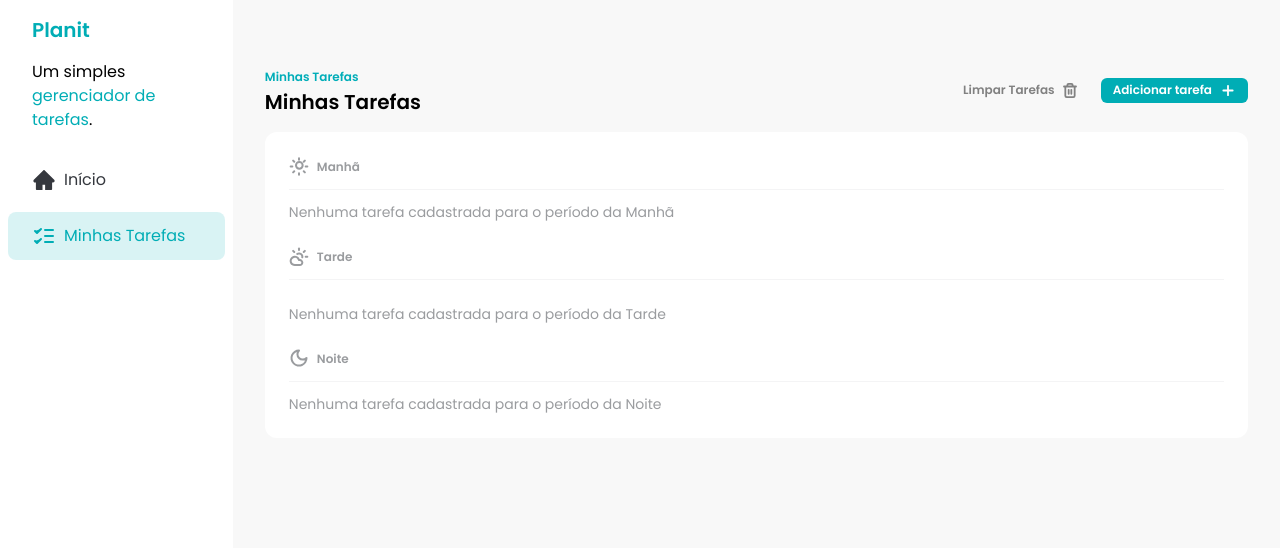
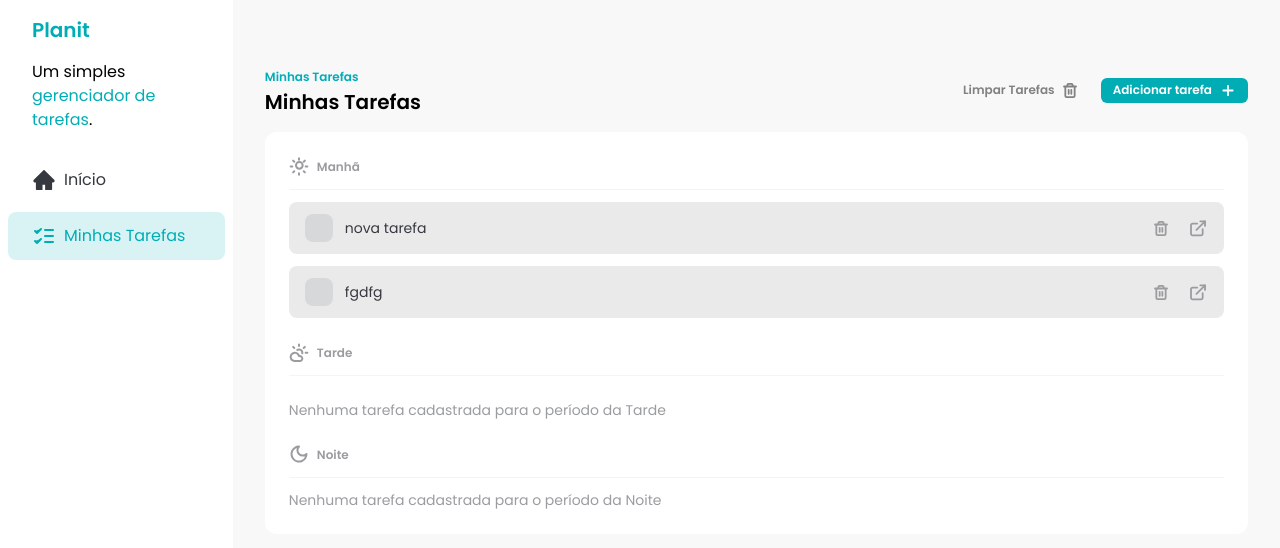
Before and after one commit to HiagoSilvaAnjos/Planit, a React (Vite) app: page / in a window 1280 px wide. Shown: the top 548 px of the page. Built offline with nearby package versions, Linux system fonts and the light colour scheme; data requests are answered from the project's data file.

Commit message:
feat: add react query to our application

```diff
--- a/db.json
+++ b/db.json
@@ -1,3 +1,18 @@
 {
-  "tasks": []
+  "tasks": [
+    {
+      "id": "24906e3e-2d15-431a-aa66-f98b4628f439",
+      "title": "nova tarefa",
+      "time": "morning",
+      "description": "dgfg",
+      "status": "not_started"
+    },
+    {
+      "id": "26b11755-bc07-43ff-8903-c10e7298dfe1",
+      "title": "fgdfg",
+      "time": "morning",
+      "description": "dfgdfg",
+      "status": "not_started"
+    }
+  ]
 }
--- a/src/components/AddTaskDialog/AddTaskDialog.tsx
+++ b/src/components/AddTaskDialog/AddTaskDialog.tsx
@@ -8,37 +8,52 @@ import TimeSelect from "../TimeSelect/TimeSelect";
 import { v4 as uuidv4 } from "uuid";
 import { LoaderIcon } from "../../assets/IconsComponents";
 import { useForm } from "react-hook-form";
+import { useMutation, useQueryClient } from "@tanstack/react-query";
+import { toast } from "sonner";
 interface AddTaskDialogProps {
   isOpen: boolean;
   DialogClose: () => void;
-  AddTaskError: () => void;
-  AddTaskSuccess: (task: {
-    id: string;
-    title: string;
-    description: string;
-    time: "morning" | "afternoon" | "evening";
-    status: "not_started" | "in_progress" | "done";
-  }) => void;
 }
 interface FormData {
   title: string;
   time: "morning" | "afternoon" | "evening";
   description: string;
 }
-const AddTaskDialog = ({
-  isOpen,
-  DialogClose,
-  AddTaskSuccess,
-  AddTaskError,
-}: AddTaskDialogProps) => {
+
+interface Task {
+  id: string;
+  title: string;
+  description: string;
+  time: "morning" | "afternoon" | "evening";
+  status: "not_started" | "in_progress" | "done";
+}
+const AddTaskDialog = ({ isOpen, DialogClose }: AddTaskDialogProps) => {
   const nodeRef = useRef<HTMLDivElement | null>(null);
 
   const {
     register,
     handleSubmit,
     reset,
-    formState: { errors, isSubmitting },
+    formState: { errors },
   } = useForm<FormData>();
+
+  const queryClient = useQueryClient();
+  const { mutate, isPending } = useMutation({
+    mutationKey: ["addTask"],
+    mutationFn: async (newTask: Task) => {
+      const response = await fetch("http://localhost:3000/tasks", {
+        method: "POST",
+        headers: { "Content-Type": "application/json" },
+        body: JSON.stringify(newTask),
+      });
+
+      if (!response.ok) {
+        throw new Error();
+      }
+
+      return newTask;
+    },
+  });
 
   const handleSaveClick = async (data: FormData) => {
     const newTask = {
@@ -49,24 +64,23 @@ const AddTaskDialog = ({
       status: "not_started" as const,
     };
 
-    const response = await fetch("http://localhost:3000/tasks", {
-      method: "POST",
-      headers: { "Content-Type": "application/json" },
-      body: JSON.stringify(newTask),
+    mutate(newTask, {
+      onSuccess: (newTask) => {
+        queryClient.setQueryData(["tasks"], (currentTasks: Task[]) => {
+          return [...currentTasks, newTask];
         });
-
-    if (!response.ok) {
-      return AddTaskError();
-    }
-
-    AddTaskSuccess(newTask);
+        toast.success("Tarefa Adicionada com sucesso!");
         reset({
           title: "",
           time: "morning",
           description: "",
         });
-
         DialogClose();
+      },
+      onError: () => {
+        toast.error("Erro ao adicionar tarefa. Por favor, tente novamente.");
+      },
+    });
   };
 
   return (
@@ -102,7 +116,7 @@ const AddTaskDialog = ({
                         value.trim() ? true : "Título não pode estar vazio!",
                     })}
                     errorMessage={errors.title?.message}
-                    disabled={isSubmitting}
+                    disabled={isPending}
                   />
 
                   <TimeSelect
@@ -111,7 +125,7 @@ const AddTaskDialog = ({
                       required: "Horário é obrigatório",
                     })}
                     errorMessage={errors.time?.message}
-                    disabled={isSubmitting}
+                    disabled={isPending}
                   />
 
                   <Input
@@ -124,7 +138,7 @@ const AddTaskDialog = ({
                         value.trim() ? true : "Descrição não pode estar vazia!",
                     })}
                     errorMessage={errors.description?.message}
-                    disabled={isSubmitting}
+                    disabled={isPending}
                   />
 
                   <div className="flex gap-3">
@@ -140,7 +154,7 @@ const AddTaskDialog = ({
                       className="w-full"
                       color="secondary"
                       size="large"
-                      disabled={isSubmitting}
+                      disabled={isPending}
                       type="button"
                     >
                       Cancelar
@@ -148,10 +162,10 @@ const AddTaskDialog = ({
                     <Button
                       className="w-full"
                       size="large"
-                      disabled={isSubmitting}
+                      disabled={isPending}
                       type="submit"
                     >
-                      {isSubmitting ? (
+                      {isPending ? (
                         <LoaderIcon className="animate-spin text-brand-white" />
                       ) : (
                         "Salvar"
--- a/src/components/TaskItem/TaskItem.tsx
+++ b/src/components/TaskItem/TaskItem.tsx
@@ -1,4 +1,3 @@
-import { useState } from "react";
 import {
   CheckIcon,
   DetailsIcon,
@@ -7,6 +6,8 @@ import {
 } from "../../assets/IconsComponents";
 import Button from "../Button/Button";
 import { Link } from "react-router-dom";
+import { useMutation, useQueryClient } from "@tanstack/react-query";
+import { toast } from "sonner";
 
 export interface Task {
   id: string;
@@ -19,31 +20,35 @@ export interface Task {
 export interface TaskItemProps {
   task: Task;
   handleCheckboxClick?: (id: string) => void;
-  onDeleteSuccess: (taskId: string) => void;
-  onDeleteError: () => void;
 }
 
-const TaskItem = ({
-  task,
-  handleCheckboxClick,
-  onDeleteSuccess,
-  onDeleteError,
-}: TaskItemProps) => {
-  const [deleteTaskisLoading, setDeleteTaskisLoading] = useState(false);
+const TaskItem = ({ task, handleCheckboxClick }: TaskItemProps) => {
+  const queryClient = useQueryClient();
+  const { mutate, isPending } = useMutation({
+    mutationKey: ["deleteTask", task.id],
+    mutationFn: async () => {
+      const response = await fetch(`http://localhost:3000/tasks/${task.id}`, {
+        method: "DELETE",
+      });
+
+      if (!response.ok) {
+        throw new Error();
+      }
+    },
+  });
 
   const handleDeleteTaskClick = async () => {
-    setDeleteTaskisLoading(true);
-    const response = await fetch(`http://localhost:3000/tasks/${task.id}`, {
-      method: "DELETE",
+    mutate(undefined, {
+      onSuccess: () => {
+        queryClient.setQueryData(["tasks"], (currentTasks: Task[]) => {
+          return currentTasks.filter((oldTask) => oldTask.id !== task.id);
+        });
+        toast.success("Tarefa removida com sucesso!");
+      },
+      onError: () => {
+        toast.error("Erro ao deletar tarefa. Por favor, tente novamente.");
+      },
     });
-
-    if (!response.ok) {
-      setDeleteTaskisLoading(false);
-      return onDeleteError();
-    }
-
-    onDeleteSuccess(task.id);
-    setDeleteTaskisLoading(false);
   };
 
   const getStatusClasses = () => {
@@ -84,13 +89,13 @@ const TaskItem = ({
 
       <div className="flex items-center justify-center gap-2">
         <Button
-          disabled={deleteTaskisLoading}
+          disabled={isPending}
           color="ghost"
           onClick={() => {
             handleDeleteTaskClick();
           }}
         >
-          {deleteTaskisLoading ? (
+          {isPending ? (
             <LoaderIcon className="animate-spin text-brand-dark-gray" />
           ) : (
             <TrashIcon className="text-brand-text-gray" />
--- a/src/pages/TaskDetails/taskDetails.tsx
+++ b/src/pages/TaskDetails/taskDetails.tsx
@@ -1,4 +1,3 @@
-import { useEffect, useState } from "react";
 import { Link, useNavigate, useParams } from "react-router-dom";
 import Sidebar from "../../components/Sidebar/Sidebar";
 import {
@@ -12,6 +11,7 @@ import Input from "../../components/Input/Input";
 import TimeSelect from "../../components/TimeSelect/TimeSelect";
 import { toast } from "sonner";
 import { useForm } from "react-hook-form";
+import { useMutation, useQuery, useQueryClient } from "@tanstack/react-query";
 
 interface TaskProps {
   id: string;
@@ -20,86 +20,121 @@ interface TaskProps {
   time: "morning" | "afternoon" | "evening";
   status: "not_started" | "in_progress" | "done";
 }
+interface FormData {
+  title: string;
+  time: "morning" | "afternoon" | "evening";
+  description: string;
+}
 
 const TaskDetails = () => {
-  const [task, setTask] = useState<TaskProps>();
-  const [deleteIsLoading, setDeleteTaskisLoading] = useState<boolean>(false);
   const navigate = useNavigate();
   const { taskId } = useParams();
   const {
     register,
     handleSubmit,
     reset,
-    formState: { errors, isSubmitting },
+    formState: { errors },
   } = useForm<FormData>();
-
-  interface FormData {
-    title: string;
-    time: "morning" | "afternoon" | "evening";
-    description: string;
-  }
 
   const handleBackClick = () => {
     navigate(-1);
   };
 
-  const handleSaveClick = async (data: FormData) => {
-    console.log(data);
+  const queryClient = useQueryClient();
+
+  const { data: task } = useQuery({
+    queryKey: ["task", taskId],
+    queryFn: async () => {
+      const response = await fetch(`http://localhost:3000/tasks/${taskId}`, {
+        method: "GET",
+      });
+
+      const taskData = await response.json();
+      reset({
+        title: taskData.title,
+        time: taskData.time,
+        description: taskData.description,
+      });
+
+      return taskData;
+    },
+  });
+
+  const { mutate: updateTask, isPending: updateTaskIsPending } = useMutation({
+    mutationKey: ["updateTask", taskId],
+    mutationFn: async (newTask: FormData) => {
       const response = await fetch(`http://localhost:3000/tasks/${taskId}`, {
         method: "PATCH",
         headers: { "Content-Type": "application/json" },
         body: JSON.stringify({
-        title: data.title.trim(),
-        time: data.time,
-        description: data.description.trim(),
+          title: newTask.title,
+          time: newTask.time,
+          description: newTask.description,
         }),
       });
 
       if (!response.ok) {
-      return toast.error("Erro ao salvar tarefa. Por favor, tente novamente.");
+        throw new Error();
       }
 
-    const newTask: TaskProps = await response.json();
-    setTask(newTask);
-    toast.success("Tarefa salva com sucesso!");
-  };
+      const updatedTask = await response.json();
+      queryClient.setQueryData(["tasks"], (currentTasks: TaskProps[]) => {
+        currentTasks.map((task) => {
+          if (task.id === taskId) {
+            return updatedTask;
+          }
+          return task;
+        });
+      });
+    },
+  });
 
-  const handleDeleteTaskClick = async () => {
-    setDeleteTaskisLoading(true);
+  const { mutate: deleteTask, isPending: deleteTaskIsPending } = useMutation({
+    mutationKey: ["deleteTask", taskId],
+    mutationFn: async () => {
       const response = await fetch(`http://localhost:3000/tasks/${taskId}`, {
         method: "DELETE",
       });
 
       if (!response.ok) {
-      setDeleteTaskisLoading(false);
-      return toast.error("Erro ao deletar tarefa. Por favor, tente novamente.");
+        throw new Error();
       }
 
-    toast.success("Tarefa deletada com sucesso!");
-    navigate("/");
-    setDeleteTaskisLoading(false);
-  };
+      const taskDeleted = await response.json();
+      queryClient.setQueryData(["tasks"], (currentTasks: TaskProps[]) => {
+        return currentTasks.filter((oldTask) => oldTask.id !== taskDeleted.id);
+      });
+    },
+  });
 
-  useEffect(() => {
-    const fetchData = async () => {
-      const response = await fetch(`http://localhost:3000/tasks/${taskId}`, {
-        method: "GET",
-      });
-      const taskData = await response.json();
-      setTask(taskData);
-      reset({
-        title: taskData.title,
-        time: taskData.time,
-        description: taskData.description,
+  const handleSaveClick = async (data: FormData) => {
+    updateTask(data, {
+      onSuccess: () => {
+        toast.success("Tarefa salva com sucesso!");
+        queryClient.setQueryData(["task", taskId], data);
+      },
+      onError: () => {
+        toast.error("Erro ao salvar tarefa. Por favor, tente novamente.");
+      },
     });
   };
 
-    fetchData();
-  }, [taskId, reset]);
+  const handleDeleteTaskClick = async () => {
+    deleteTask(undefined, {
+      onSuccess: () => {
+        toast.success("Tarefa deletada com sucesso!");
+        navigate("/");
+      },
+      onError: () => {
+        toast.error("Erro ao deletar tarefa. Por favor, tente novamente.");
+      },
+    });
+  };
 
   return (
     <div className="flex">
       <Sidebar />
+
       <div className="w-full space-y-6 px-8 py-16">
         <div className="flex w-full items-center justify-between">
           <div>
@@ -127,9 +162,9 @@ const TaskDetails = () => {
             type="submit"
             color="danger"
             className="w-[150px] self-end"
-            disabled={deleteIsLoading}
+            disabled={deleteTaskIsPending || updateTaskIsPending}
           >
-            {deleteIsLoading ? (
+            {deleteTaskIsPending ? (
               <LoaderIcon className="animate-spin text-brand-white" />
             ) : (
               <>
@@ -179,11 +214,11 @@ const TaskDetails = () => {
             <Button
               size={"large"}
               color="primary"
-              disabled={isSubmitting}
+              disabled={updateTaskIsPending || deleteTaskIsPending}
               className="w-[150px]"
               type="submit"
             >
-              {isSubmitting ? (
+              {updateTaskIsPending ? (
                 <LoaderIcon className="animate-spin text-brand-white" />
               ) : (
                 "Salvar"
```
Also changed, not shown: src/components/Tasks/Tasks.tsx (+0 -30 lines). Lines whose indentation alone changed are shown as unchanged.
